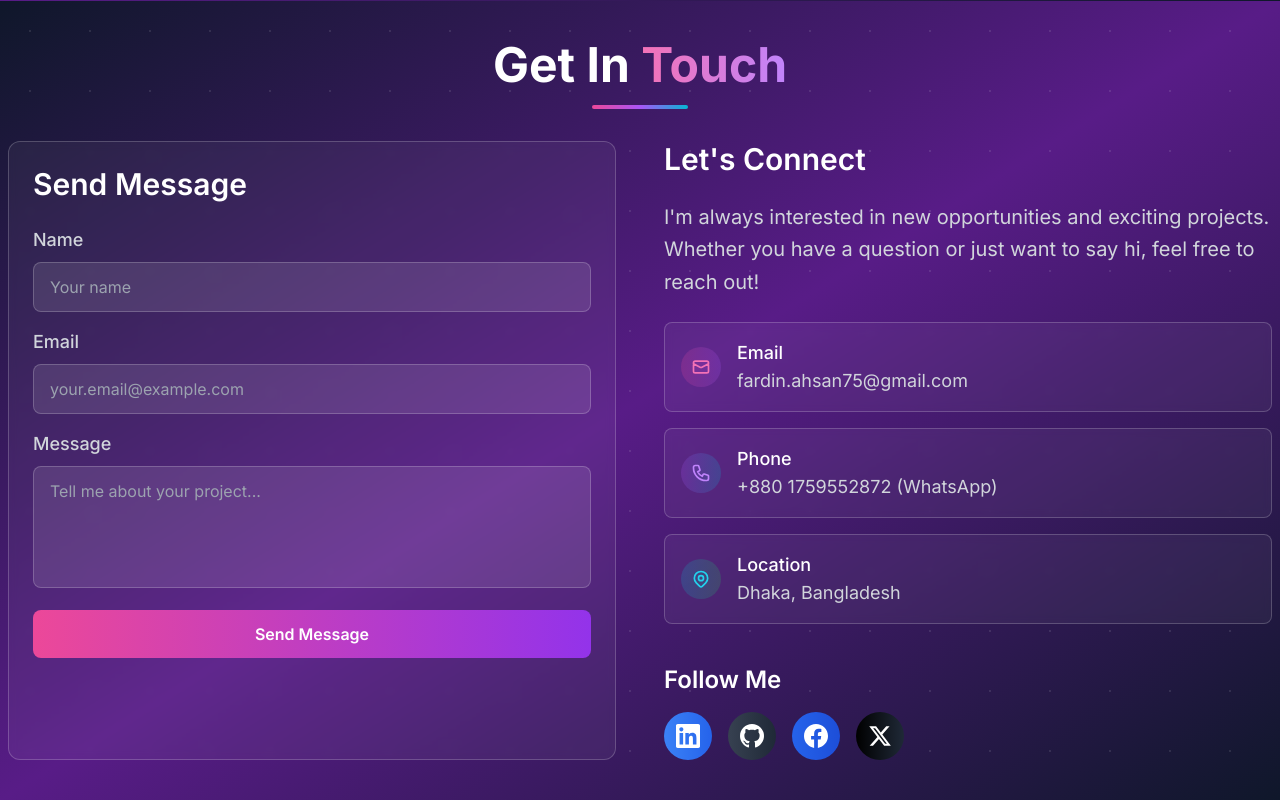
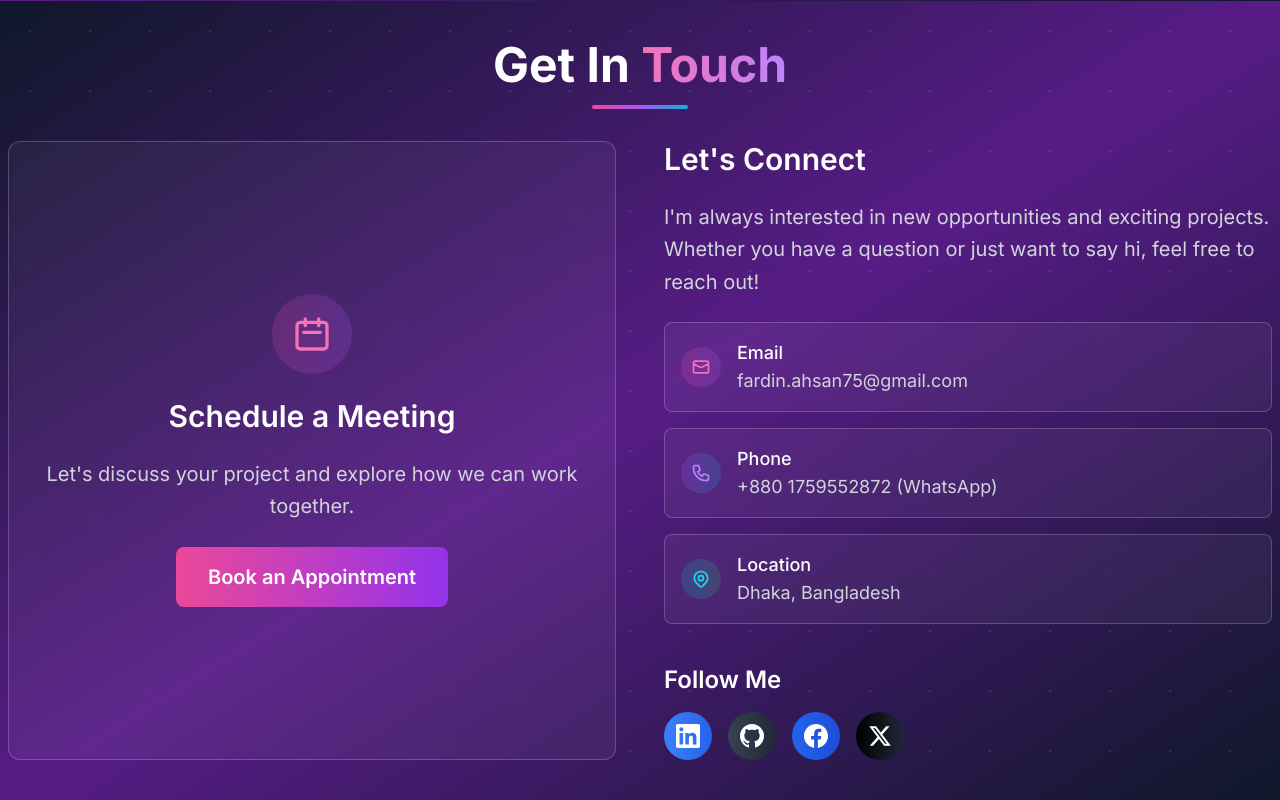
Before and after one commit to jsxFardin/fardin-portfolio, a Next.js app: page / in a window 1280 px wide. Shown: the part 2809-3609 px from the top of the page. Built offline with nearby package versions, Linux system fonts and the light colour scheme.

Commit message:
book an appointment

```diff
--- a/components/Contact.tsx
+++ b/components/Contact.tsx
@@ -1,48 +1,8 @@
 "use client";
 
-import React, { useState } from "react";
+import React from "react";
 
 const Contact = () => {
-  const [formData, setFormData] = useState({
-    name: "",
-    email: "",
-    message: "",
-  });
-  const [isSubmitting, setIsSubmitting] = useState(false);
-
-  const handleInputChange = (
-    e: React.ChangeEvent<HTMLInputElement | HTMLTextAreaElement>
-  ) => {
-    setFormData({
-      ...formData,
-      [e.target.name]: e.target.value,
-    });
-  };
-
-  const handleSubmit = (e: React.FormEvent) => {
-    e.preventDefault();
-    setIsSubmitting(true);
-
-    // Create mailto link
-    const subject = `Portfolio Contact from ${formData.name}`;
-    const body = `Name: ${formData.name}\nEmail: ${formData.email}\n\nMessage:\n${formData.message}`;
-
-    const mailtoLink = `mailto:fardin.ahsan75@gmail.com?subject=${encodeURIComponent(
-      subject
-    )}&body=${encodeURIComponent(body)}`;
-
-    // Open default email client
-    window.open(mailtoLink);
-
-    // Reset form
-    setFormData({
-      name: "",
-      email: "",
-      message: "",
-    });
-    setIsSubmitting(false);
-  };
-
   return (
     <section
       id="contact"
@@ -72,80 +32,39 @@ const Contact = () => {
         </div>
 
         <div className="grid lg:grid-cols-2 gap-12">
-          {/* Contact Form */}
-          <div className="bg-white/5 backdrop-blur-sm rounded-xl p-6 border border-white/20">
-            <h3 className="text-xl-mobile font-semibold text-white mb-6">
-              Send Message
-            </h3>
-            <form onSubmit={handleSubmit} className="space-y-4">
-              <div>
-                <label
-                  htmlFor="name"
-                  className="block text-sm-mobile font-medium text-gray-300 mb-2"
+          {/* Book Appointment Button */}
+          <div className="bg-white/5 backdrop-blur-sm rounded-xl p-6 border border-white/20 flex flex-col items-center justify-center min-h-[300px]">
+            <div className="text-center space-y-6">
+              <div className="w-20 h-20 bg-gradient-to-r from-pink-500/20 to-purple-500/20 rounded-full flex items-center justify-center mx-auto">
+                <svg
+                  className="w-10 h-10 text-pink-400"
+                  fill="none"
+                  stroke="currentColor"
+                  viewBox="0 0 24 24"
                 >
-                  Name
-                </label>
-                <input
-                  type="text"
-                  id="name"
-                  name="name"
-                  value={formData.name}
-                  onChange={handleInputChange}
-                  required
-                  readOnly
-                  className="w-full px-4 py-3 bg-white/10 border border-white/20 rounded-lg text-white placeholder-gray-400 focus:outline-none focus:ring-2 focus:ring-pink-500/50 focus:border-transparent transition-all duration-300"
-                  placeholder="Your name"
-                />
+                  <path
+                    strokeLinecap="round"
+                    strokeLinejoin="round"
+                    strokeWidth={2}
+                    d="M8 7V3m8 4V3m-9 8h10M5 21h14a2 2 0 002-2V7a2 2 0 00-2-2H5a2 2 0 00-2 2v12a2 2 0 002 2z"
+                  />
+                </svg>
               </div>
-
-              <div>
-                <label
-                  htmlFor="email"
-                  className="block text-sm-mobile font-medium text-gray-300 mb-2"
-                >
-                  Email
-                </label>
-                <input
-                  type="email"
-                  id="email"
-                  name="email"
-                  value={formData.email}
-                  onChange={handleInputChange}
-                  required
-                  readOnly
-                  className="w-full px-4 py-3 bg-white/10 border border-white/20 rounded-lg text-white placeholder-gray-400 focus:outline-none focus:ring-2 focus:ring-pink-500/50 focus:border-transparent transition-all duration-300"
-                  placeholder="your.email@example.com"
-                />
-              </div>
-
-              <div>
-                <label
-                  htmlFor="message"
-                  className="block text-sm-mobile font-medium text-gray-300 mb-2"
-                >
-                  Message
-                </label>
-                <textarea
-                  id="message"
-                  name="message"
-                  value={formData.message}
-                  onChange={handleInputChange}
-                  required
-                  readOnly
-                  rows={4}
-                  className="w-full px-4 py-3 bg-white/10 border border-white/20 rounded-lg text-white placeholder-gray-400 focus:outline-none focus:ring-2 focus:ring-pink-500/50 focus:border-transparent transition-all duration-300 resize-none"
-                  placeholder="Tell me about your project..."
-                ></textarea>
-              </div>
-
-              <button
-                type="submit"
-                disabled
-                className="w-full px-6 py-3 bg-gradient-to-r from-pink-500 to-purple-600 text-white font-semibold rounded-lg transition-all duration-300 hover:scale-105 hover:shadow-lg hover:shadow-pink-500/25"
+              <h3 className="text-xl-mobile font-semibold text-white">
+                Schedule a Meeting
+              </h3>
+              <p className="text-base-mobile text-gray-300 leading-relaxed">
+                Let's discuss your project and explore how we can work together.
+              </p>
+              <a
+                href="https://calendar.app.google/muUJCTnbtDe1fF5E7"
+                target="_blank"
+                rel="noopener noreferrer"
+                className="inline-block px-8 py-4 bg-gradient-to-r from-pink-500 to-purple-600 text-white font-semibold rounded-lg transition-all duration-300 hover:scale-105 hover:shadow-lg hover:shadow-pink-500/25 text-base-mobile"
               >
-                Send Message
-              </button>
-            </form>
+                Book an Appointment
+              </a>
+            </div>
           </div>
 
           {/* Contact Information */}
```
